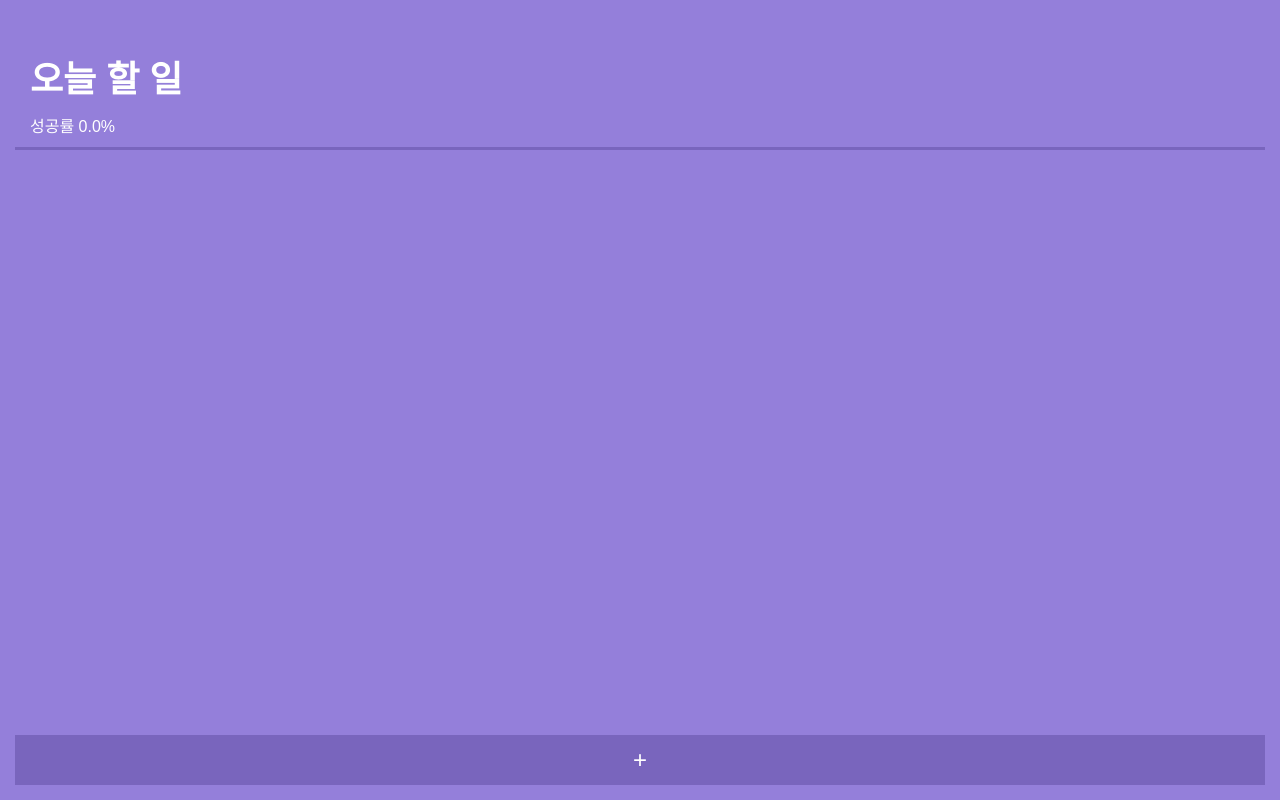
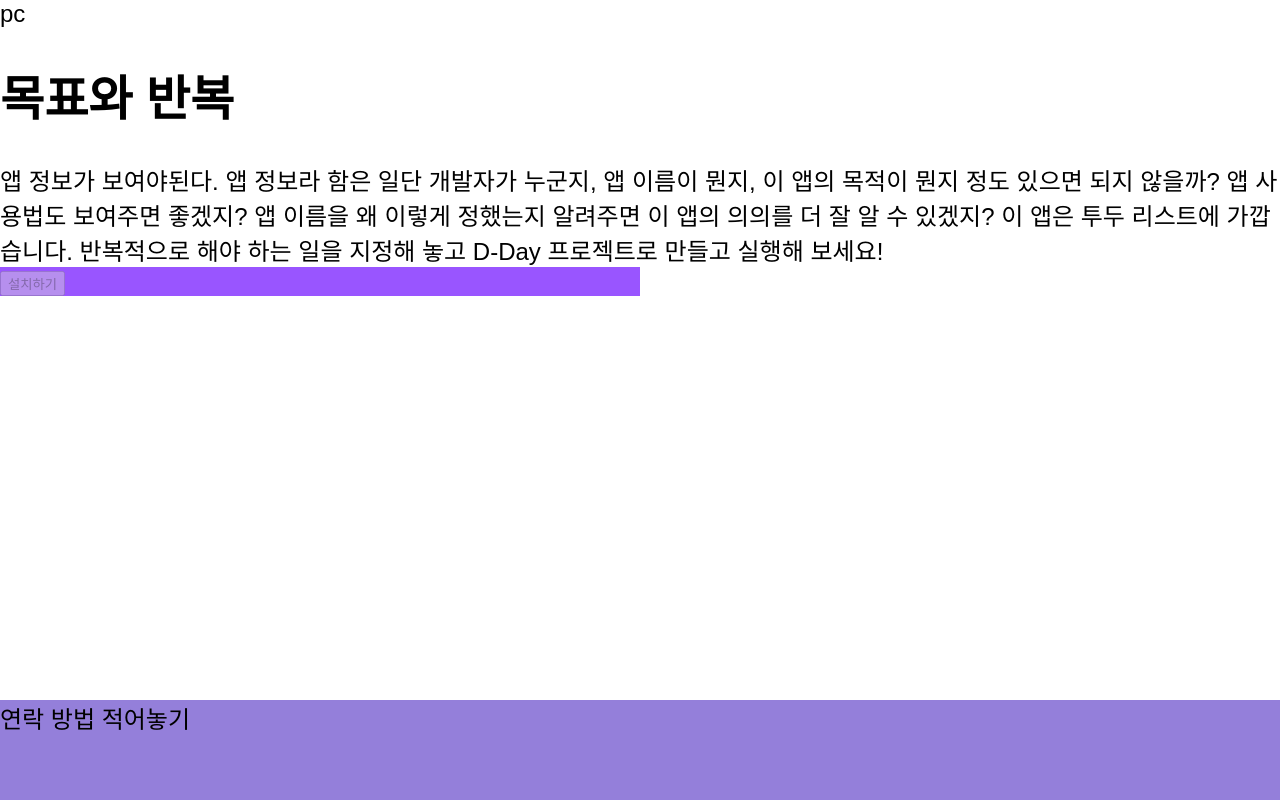
Before and after one commit to Leafurya/Dday-program, a React (Create React App) app in the folder client/: page / in a window 1280 px wide. Built offline with nearby package versions, Linux system fonts and the light colour scheme; a web font is replaced by a local one.

Commit message:
Update App.js

```diff
--- a/client/src/App.js
+++ b/client/src/App.js
@@ -59,9 +59,9 @@ function App() {
 		setRe([])
 	},[])
 
-	// if(!window.matchMedia("(display-mode: standalone)").matches){
-	// 	return <InstallCompo></InstallCompo>
-	// }
+	if(!window.matchMedia("(display-mode: standalone)").matches){
+		return <InstallCompo></InstallCompo>
+	}
 
 	console.log("app",projectBundle)
 	if(Object.keys(projectBundle).length){
```
